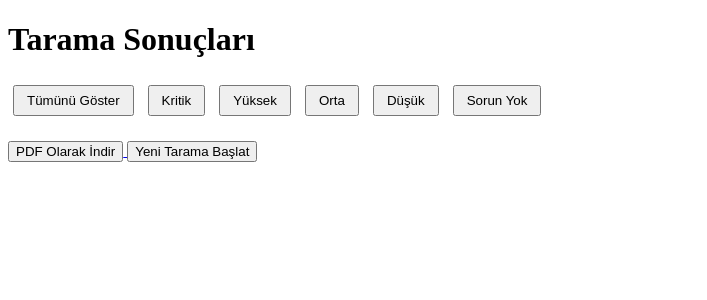
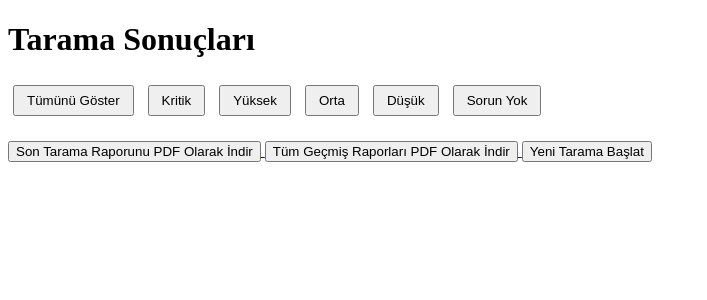
Before and after one commit to Hosam10Aldeen/ZDYS, a Flask app: template web-vulnerability-manager/templates/report.html in a window 1280 px wide. Shown: the top 300 px of the page, without its empty margins (0-707 px from the left). Run offline with Flask 3, Linux system fonts and the light colour scheme; the template is opened without the code that fills it, so the values that code supplies are empty.

Commit message:
add button for installing last scan independently and one for install all the previous ones

```diff
--- a/web-vulnerability-manager/app.py
+++ b/web-vulnerability-manager/app.py
@@ -1,8 +1,9 @@
 ## 🧐 Flask Arayüzünden Tarama Başlatma ve Diğer Özellikler (app.py)
 # app.py
+import time
 from flask import Flask, render_template, request, redirect, url_for, session, send_file
 from scanner_api_client import run_scan
-from database_manager import save_scan_result, get_all_results
+from database_manager import get_last_scan_results, save_scan_result, get_all_results
 from report_generator import generate_pdf
 from utils import normalize_output, calculate_cvss
 from auth import login_required, login_user, logout_user
@@ -31,11 +32,12 @@ def index():
         selected_tools = request.form.getlist('tools')
         email = request.form.get('email')
         results = []
+        scan_id = int(time.time())  # 👈 generate scan_id once per session
         for tool in selected_tools:
             result = run_scan(tool, url)
             result['output'] = normalize_output(result['output'])
             result['cvss'] = calculate_cvss(result['output'])
-            save_scan_result(url, tool, result['output'], result['cvss'])
+            save_scan_result(scan_id, url, tool, result['output'], result['cvss'])
             results.append(result)
         if email:
             send_report_email(email, results)
@@ -49,5 +51,12 @@ def download_pdf():
     filepath = generate_pdf(results)
     return send_file(filepath, as_attachment=True)
 
+@app.route('/rapor/pdf/last')
+@login_required
+def download_last_pdf():
+    results = get_last_scan_results()  # You need to create this function
+    filepath = generate_pdf(results)
+    return send_file(filepath, as_attachment=True)
+
 if __name__ == '__main__':
     app.run(debug=True)
--- a/web-vulnerability-manager/templates/report.html
+++ b/web-vulnerability-manager/templates/report.html
@@ -61,8 +61,11 @@
         {% endfor %}
 
         <div style="margin-top: 20px;">
+            <a href="{{ url_for('download_last_pdf') }}">
+                <button>Son Tarama Raporunu PDF Olarak İndir</button>
+            </a>
             <a href="{{ url_for('download_pdf') }}">
-                <button>PDF Olarak İndir</button>
+                <button>Tüm Geçmiş Raporları PDF Olarak İndir</button>
             </a>
             <a href="{{ url_for('index') }}">
                 <button>Yeni Tarama Başlat</button>
```
Also changed, not shown: web-vulnerability-manager/database_manager.py (+15 -3 lines), 1 other file.
